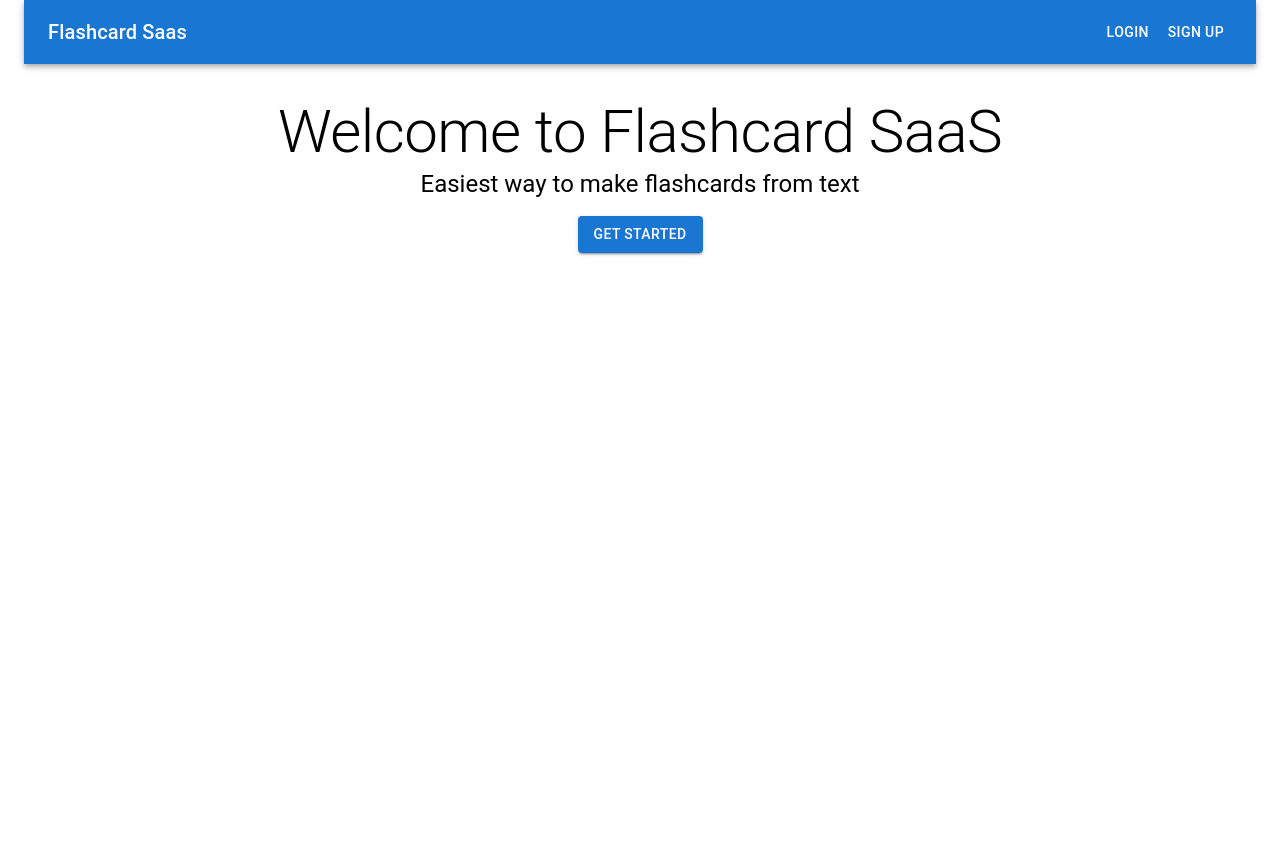
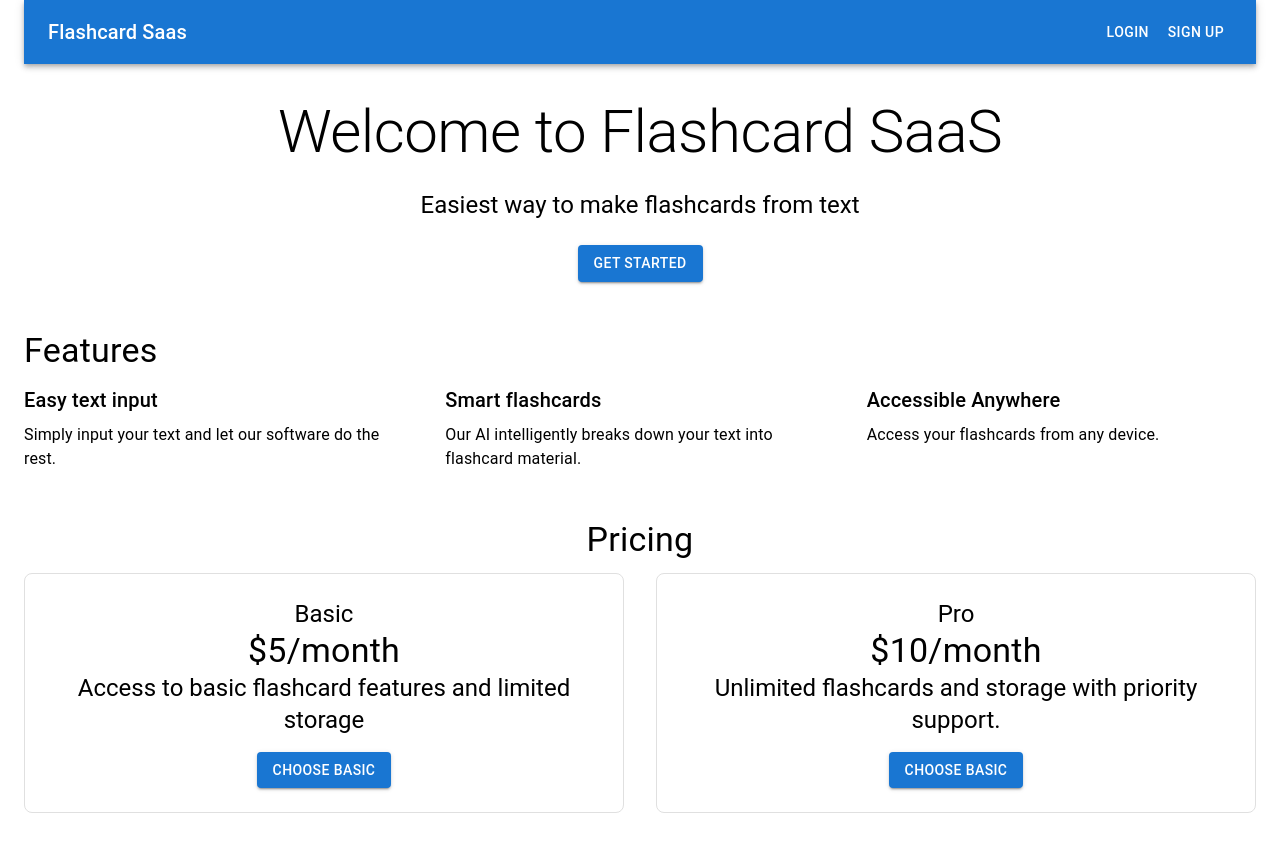
Before and after one commit to jacintogomez/flashcard-saas, a Next.js app: page / in a window 1280 px wide. Shown: the top 852 px of the page. Before the commit the page ends 800 px from the top, so only its background shows below. Built offline with nearby package versions, Linux system fonts and the light colour scheme; no server answers.

Commit message:
sign in/sign up

```diff
--- a/app/page.js
+++ b/app/page.js
@@ -1,8 +1,9 @@
 import Image from "next/image";
 import getstripe from '@/utils/get-stripe.js';
 import {SignedIn,SignedOut,UserButton} from '@clerk/nextjs';
-import {AppBar, Box, Button, Container, Toolbar, Typography} from "@mui/material";
+import {AppBar, Box, Button, Container, Grid, Toolbar, Typography} from "@mui/material";
 import Head from "next/head";
+import React from "react";
 
 export default function Home() {
   return (
@@ -25,13 +26,73 @@ export default function Home() {
         </Toolbar>
       </AppBar>
       <Box sx={{textAlign:'center',my:4}}>
-          <Typography variant='h2'>Welcome to Flashcard SaaS</Typography>
-          <Typography variant='h5'>
+          <Typography variant='h2' gutterBottom>Welcome to Flashcard SaaS</Typography>
+          <Typography variant='h5' gutterBottom>
               {' '}
               Easiest way to make flashcards from text
           </Typography>
           <Button variant='contained' color='primary' sx={{mt:2}}>Get started</Button>
       </Box>
+
+    <Box sx={{my:6}}>
+        <Typography variant='h4' gutterBottom>
+            Features
+        </Typography>
+        <Grid container spacing={4}>
+            <Grid item xs={12} md={4}>
+                <Typography variant='h6' gutterBottom>Easy text input</Typography>
+                <Typography>
+                    {' '}
+                    Simply input your text and let our software do the rest.
+                </Typography>
+            </Grid>
+            <Grid item xs={12} md={4}>
+                <Typography variant='h6' gutterBottom>Smart flashcards</Typography>
+                <Typography>
+                    {' '}
+                    Our AI intelligently breaks down your text into flashcard material.
+                </Typography>
+            </Grid>
+            <Grid item xs={12} md={4}>
+                <Typography variant='h6' gutterBottom>Accessible Anywhere</Typography>
+                <Typography>
+                    {' '}
+                    Access your flashcards from any device.
+                </Typography>
+            </Grid>
+        </Grid>
+    </Box>
+    <Box sx={{my:6,textAlign:'center'}}>
+        <Typography variant='h4' gutterBottom>Pricing</Typography>
+        <Grid container spacing={4}>
+            <Grid item xs={12} md={6}>
+                <Box sx={{p:3,border:'1px solid',borderColor:'grey.300',borderRadius:2}}>
+                    <Typography variant='h5'>Basic</Typography>
+                    <Typography variant='h4'>$5/month</Typography>
+                    <Typography variant='h5'>
+                        {' '}
+                        Access to basic flashcard features and limited storage
+                    </Typography>
+                    <Button variant='contained' color='primary' sx={{mt:2}}>
+                        Choose basic
+                    </Button>
+                </Box>
+            </Grid>
+            <Grid item xs={12} md={6}>
+                <Box sx={{p:3,border:'1px solid',borderColor:'grey.300',borderRadius:2}}>
+                    <Typography variant='h5'>Pro</Typography>
+                    <Typography variant='h4'>$10/month</Typography>
+                    <Typography variant='h5'>
+                        {' '}
+                        Unlimited flashcards and storage with priority support.
+                    </Typography>
+                    <Button variant='contained' color='primary' sx={{mt:2}}>
+                        Choose basic
+                    </Button>
+                </Box>
+            </Grid>
+        </Grid>
+    </Box>
     </Container>
 
   );
--- a/firebase.js
+++ b/firebase.js
@@ -12,8 +12,8 @@ const firebaseConfig = {
     projectId: "fir-saas-8e546",
     storageBucket: "fir-saas-8e546.appspot.com",
     messagingSenderId: "56880284310",
-    appId: "1:56880284310:web:37728ca618088854de38b7",
-    measurementId: "G-L7Q1RB98YY"
+    appId: "1:56880284310:web:079810087e3ee2ddde38b7",
+    measurementId: "G-J563HGKH34"
 };
 
 // Initialize Firebase
```
Also changed, not shown: app/sign-in/[[...sign-in]]/page.js (added, +24 -0 lines), app/sign-up/[[...sign-up]]/page.js (added, +24 -0 lines).
